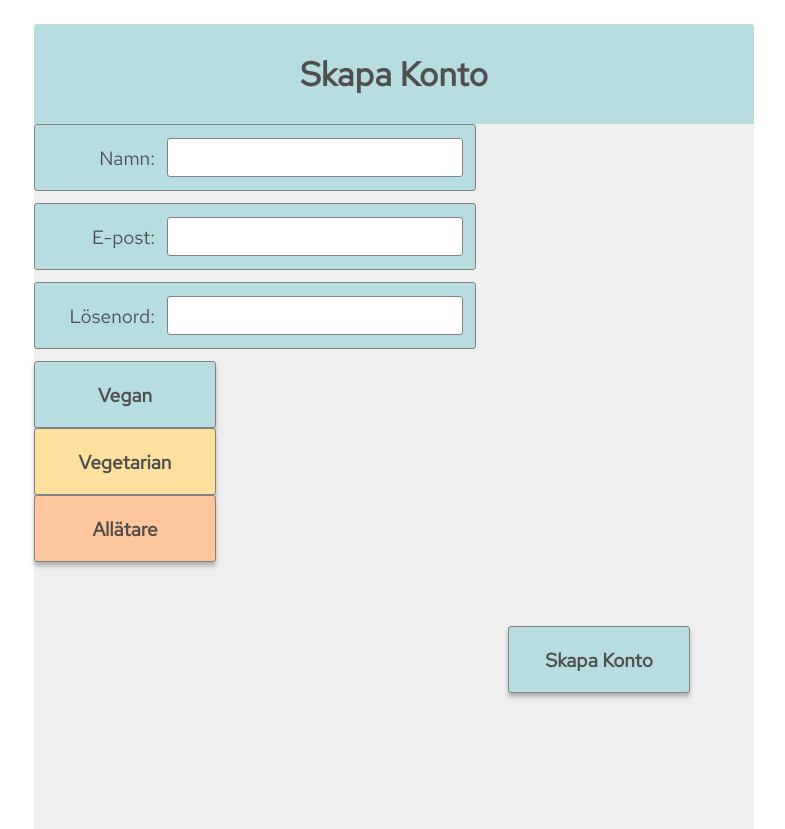
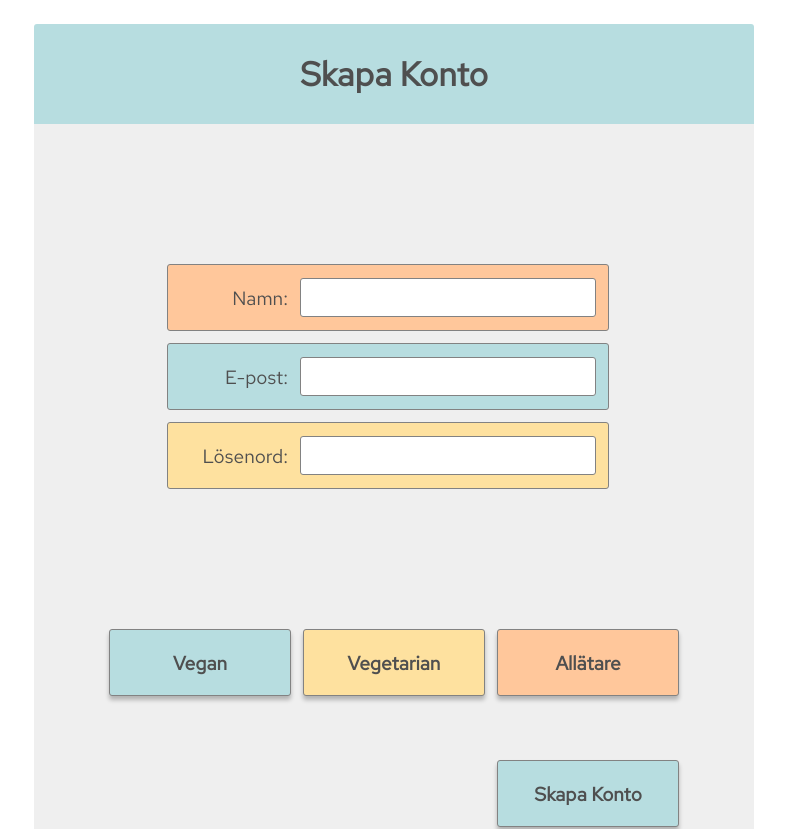
Before and after one commit to RealGobi/Project-X, a Next.js app: page /Sign-up in a window 1280 px wide. Shown: the top 829 px of the page, without its empty margins (246-1031 px from the left). Built offline with nearby package versions, Linux system fonts and the light colour scheme.

Commit message:
sass it up

```diff
--- a/src/style/main.scss
+++ b/src/style/main.scss
@@ -60,6 +60,49 @@ html {
 
     .content {
 
+        .sign-up {
+
+            #bg {
+                width: 100%;
+                height: 100%;
+            }
+            display: flex;
+            align-items: center;
+            flex-direction: column;
+            height: 100%;
+
+            .input-container:nth-child(1) {
+                background: $dinner_Persica;
+                margin-top: 140px;
+            }
+
+            .input-container:nth-child(3) {
+                background: $dinner_Yellow;
+                margin-bottom: 140px;
+            }
+
+            .Button {
+                margin: 0 6px;
+            }
+
+            .next-page {
+                width: 100%;
+                justify-content: flex-end;
+                align-items: flex-end;
+
+                .Button {
+                    margin-right: 75px;
+                }
+            }
+        }
+
+
+        .select-button {
+            display: flex;
+            justify-content: center;
+            width: 100%;
+        }
+
         .choose-button {
             display: grid;
             grid-template-columns: repeat(4, 127px);
```
